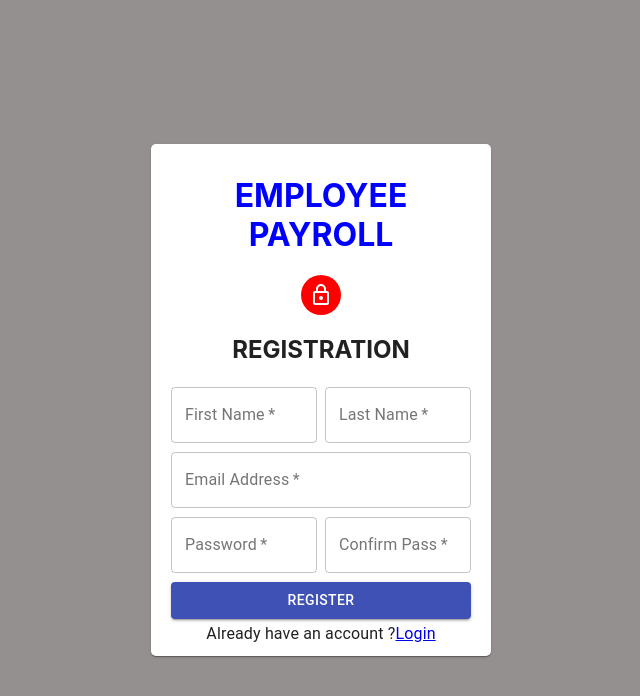
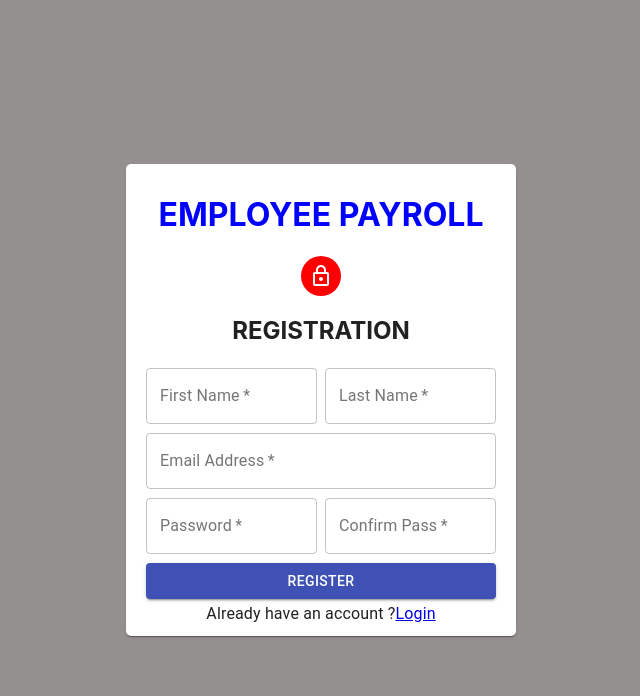
Before and after one commit to manvantar/Employee_Payroll_frontEnd, a React (Create React App) app: page / in a window 1280 px wide. Shown: the top 696 px of the page, without its empty margins (319-959 px from the left). Built offline with nearby package versions, Linux system fonts and the light colour scheme.

Commit message:
refactor: adjust login page scss

```diff
--- a/src/components/dashboard.jsx
+++ b/src/components/dashboard.jsx
@@ -32,7 +32,7 @@ import employeeService from "../services/employee";
 import Notification from "./employeeForm/Notification";
 import auth from "../services/auth";
 
-const drawerWidth = 140;
+const drawerWidth = 200;
 
 const useStyles = makeStyles((theme) => ({
   appBar: {
--- a/src/scss/loginRegister.scss
+++ b/src/scss/loginRegister.scss
@@ -7,7 +7,8 @@
   background-color: #949090;
   .paperStyle {
     height: auto;
-    width: 300px;
+    max-width: 350px;
+    width: auto;
     display: flex;
     justify-content: center;
     align-items: center;
```
